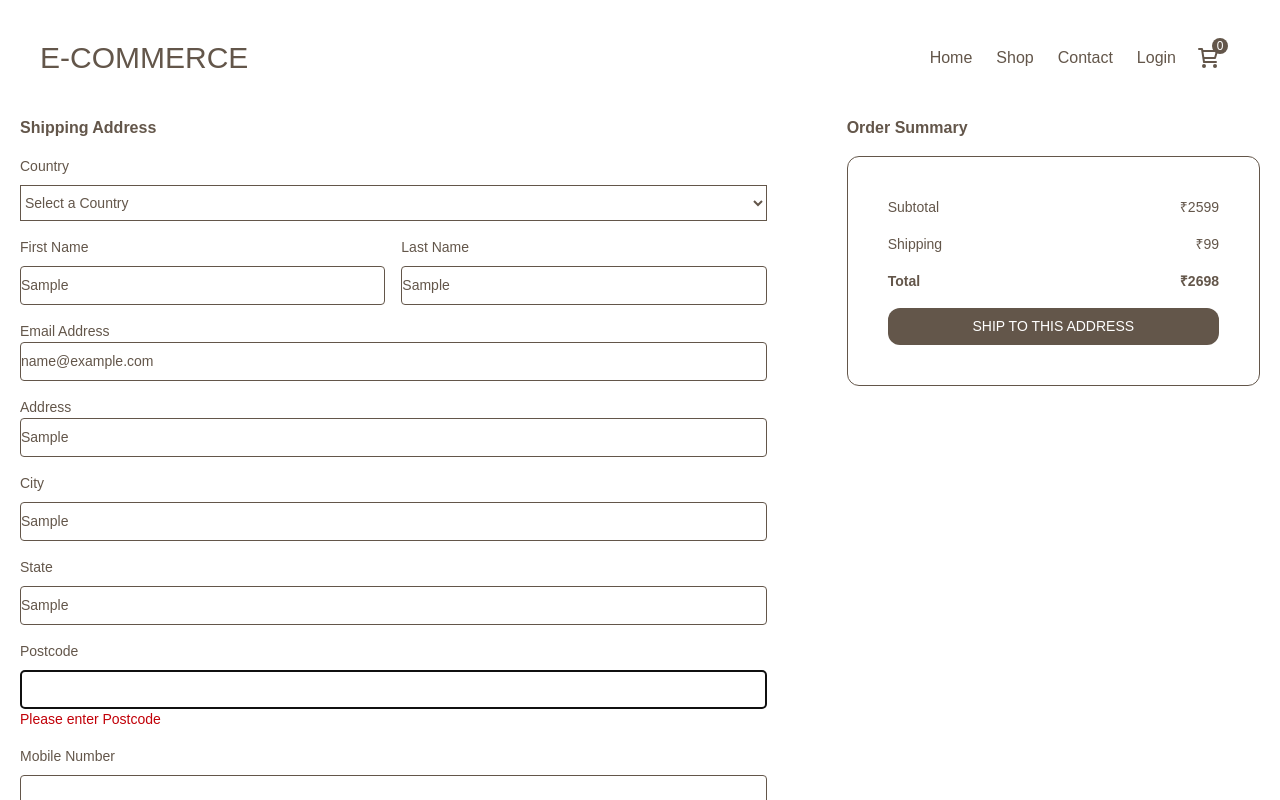
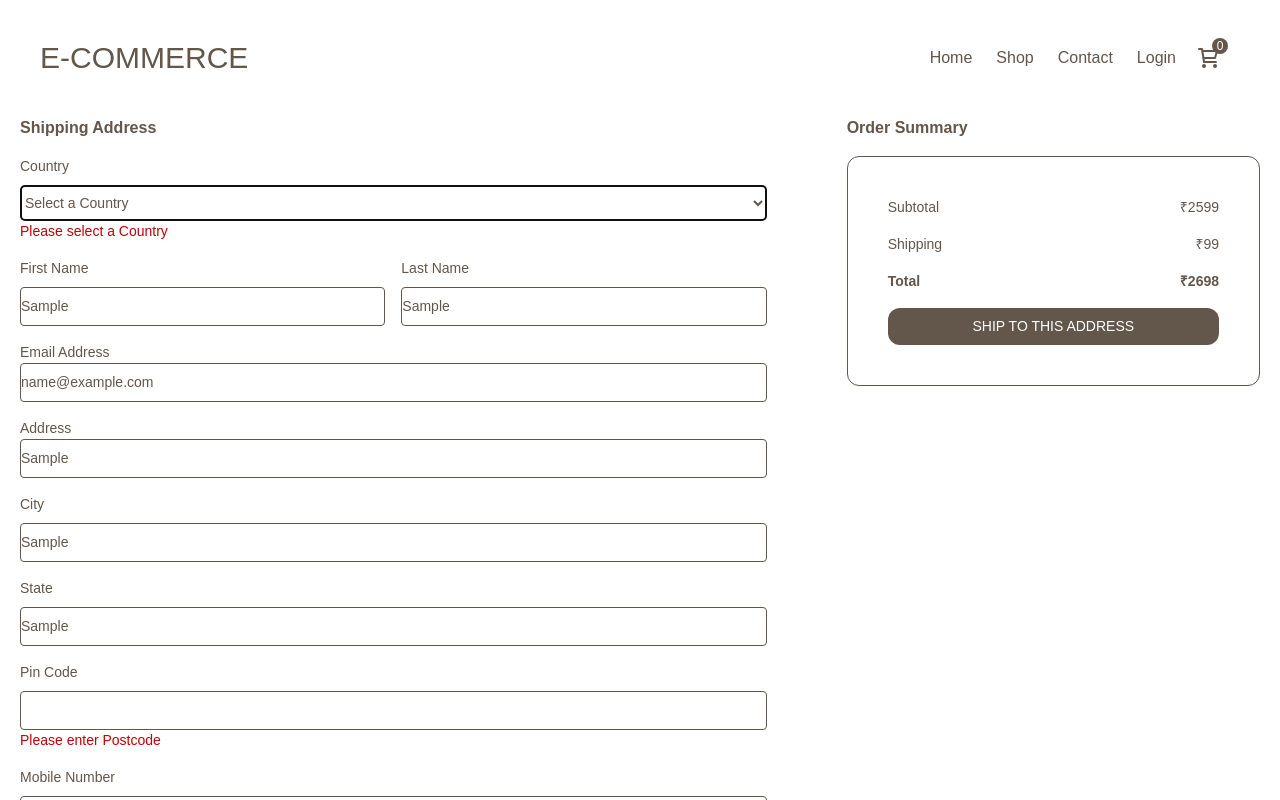
Before and after one commit to dhanasameer/next-project, a Next.js app: page /check-out in a window 1280 px wide. Both pictures are taken after typing "Sample", "Sample", "name@example.com", "Sample", "Sample", "Sample" into the empty fields and a click on the button "SHIP TO THIS ADDRESS". Shown: the top 800 px of the page. Built offline with nearby package versions, Linux system fonts and the light colour scheme; a web font is replaced by a local one.

Commit message:
bg changed

```diff
--- a/app/check-out/page.tsx
+++ b/app/check-out/page.tsx
@@ -14,8 +14,14 @@ const checkoutSchema = z.object({
   address: z.string().min(1, "Please enter Address"),
   city: z.string().min(1, "Please enter City"),
   state: z.string().min(1, "Please enter State"),
-  postcode: z.string().min(6, "Please enter Postcode"),
-  mobile: z.string().min(10, "Please enter Mobile Number"),
+  pinCode: z
+    .string()
+    .nonempty("Please enter Postcode")
+    .length(6, "Enter a valid Pin Code"),
+  mobile: z
+    .string()
+    .nonempty("Please enter Mobile Number")
+    .length(10, "Enter a valid Mobile Number"),
 });
 type Tcheckout = z.infer<typeof checkoutSchema>;
 
@@ -41,12 +47,9 @@ const CheckOut = () => {
               {...register("country")}
               name="country"
               id="country"
-              className="border w-full py-2"
+              className="border w-full py-2 rounded-sm"
             >
-              {errors.country && (
-                <p className="text-red-700">{errors.country.message}</p>
-              )}
-              <option value="select">Select a Country</option>
+              <option value="">Select a Country</option>
               <option value="india">India</option>
               <option value="uae">UAE</option>
               <option value="saudi arabia">Saudi Arabia</option>
@@ -54,6 +57,9 @@ const CheckOut = () => {
               <option value="oman">Oman</option>
               <option value="bahrain">Bahrain</option>
             </select>
+            {errors.country && (
+              <p className="text-red-700">{errors.country.message}</p>
+            )}
           </div>
           <div className="flex gap-4  w-full">
             <div className="w-1/2">
@@ -124,22 +130,22 @@ const CheckOut = () => {
             )}
           </div>
           <div>
-            <div className="pb-2">Postcode</div>
+            <div className="pb-2">Pin Code</div>
             <input
-              {...register("postcode")}
-              type="text"
+              {...register("pinCode")}
+              type="number"
               className="border rounded-sm py-2 w-full"
             />
-            {errors.postcode && (
-              <p className="text-red-700">{errors.postcode.message}</p>
+            {errors.pinCode && (
+              <p className="text-red-700">{errors.pinCode.message}</p>
             )}
           </div>
           <div>
-            <div className="pb-2">Mobile Number</div>
+            <div className="pb-2 ">Mobile Number</div>
             <input
               {...register("mobile")}
-              type="text"
-              className="border rounded-sm py-2 w-full"
+              type="number"
+              className="border rounded-sm py-2 w-full "
             />
             {errors.mobile && (
               <p className="text-red-700">{errors.mobile.message}</p>
--- a/app/globals.css
+++ b/app/globals.css
@@ -5,9 +5,20 @@
     "Bitcount Grid Double Ink", arial, sans-serif;
 }
 
+input[type="number"]::-webkit-outer-spin-button,
+input[type="number"]::-webkit-inner-spin-button {
+  -webkit-appearance: none;
+  margin: 0;
+}
+
+input[type="number"] {
+  appearance: textfield;
+  -moz-appearance: textfield;
+}
+
 :root {
   --background: #ffffff;
-  --foreground: #171717;
+  --foreground: #ffffff;
 }
 
 @theme inline {
@@ -19,7 +30,7 @@
 
 @media (prefers-color-scheme: dark) {
   :root {
-    --background: #0a0a0a;
+    --background: #ffffff;
     --foreground: #ededed;
   }
 }
```
